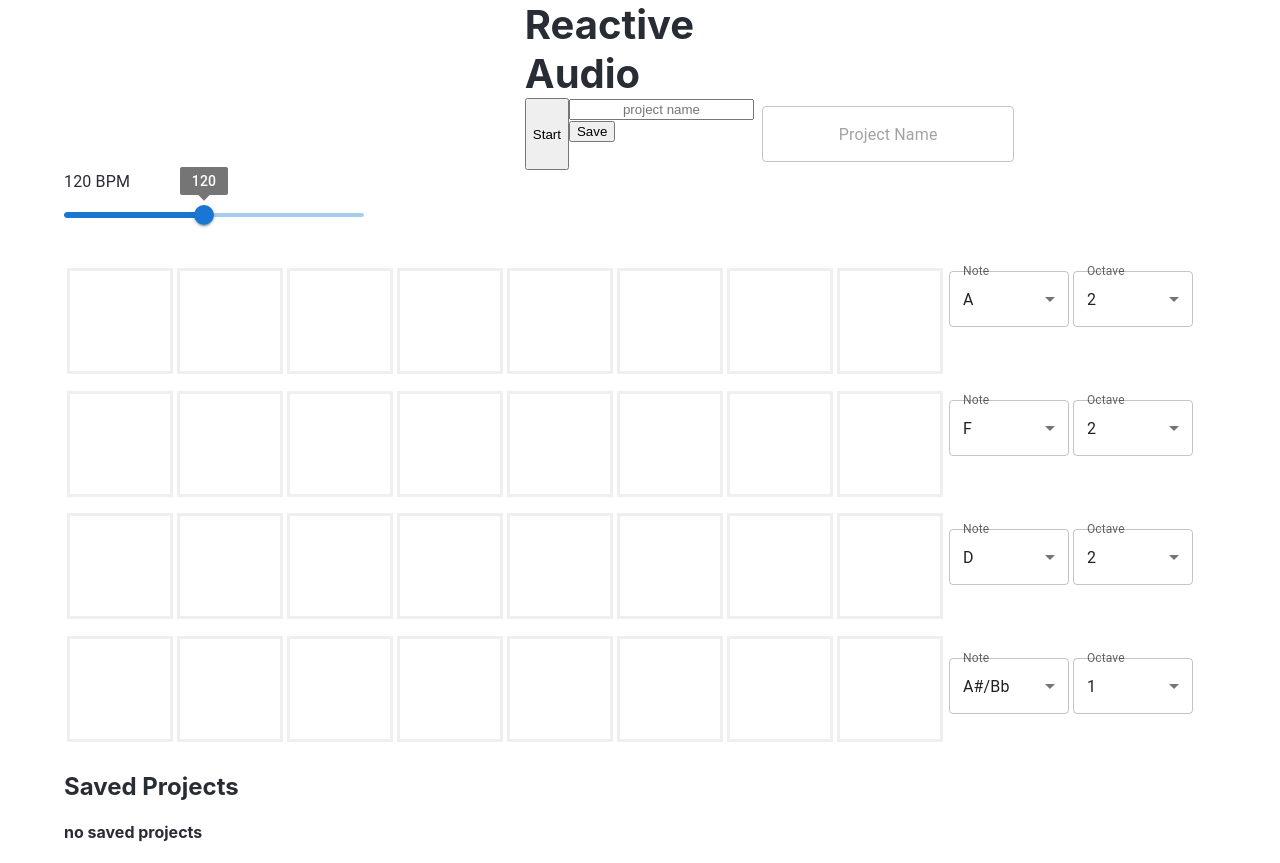
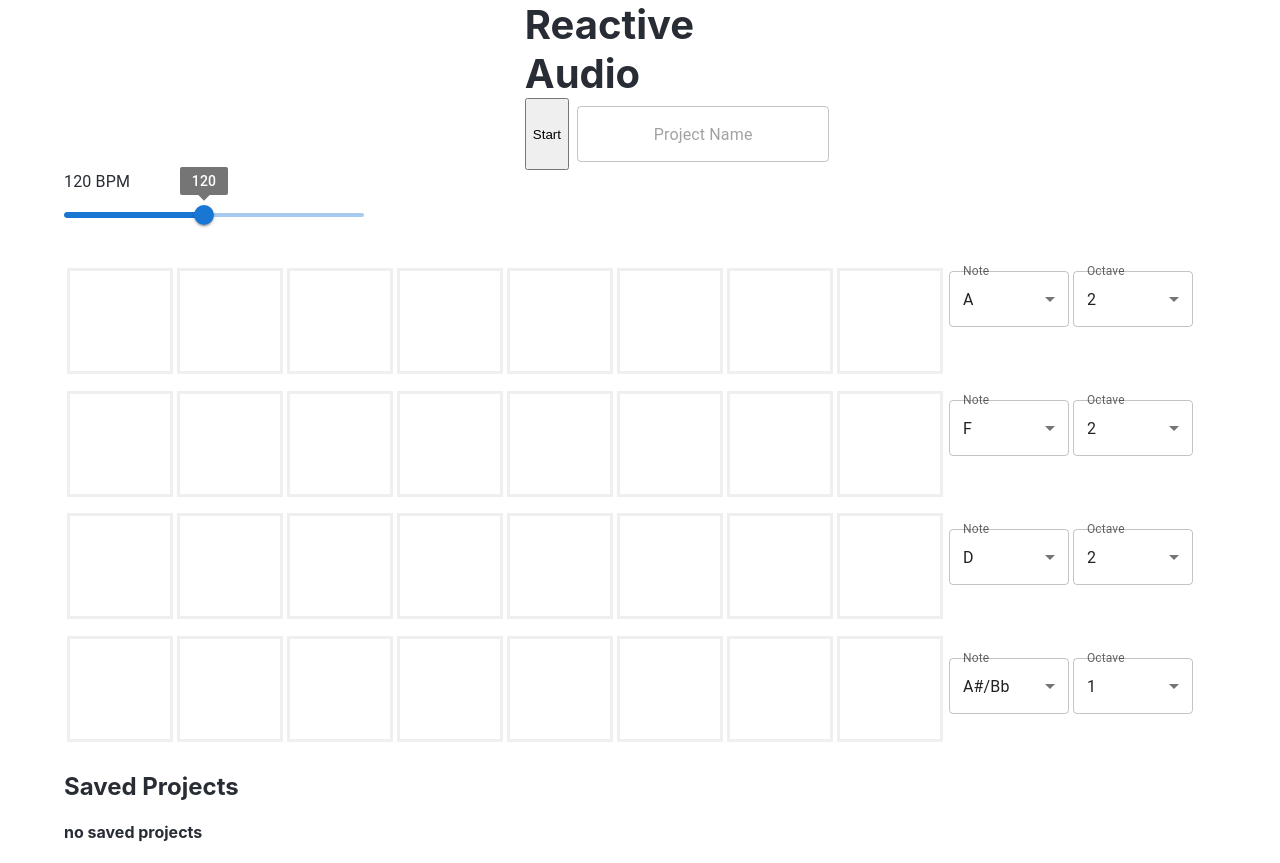
Before and after one commit to rriegel/Reactive-Audio, a React app: page / in a window 1280 px wide. Built offline with nearby package versions, Linux system fonts and the light colour scheme; no server answers; the HTML template or start-up script is replaced by a standard one.

Commit message:
integrated MUI input box to the project name field

```diff
--- a/client/src/app.jsx
+++ b/client/src/app.jsx
@@ -55,8 +55,7 @@ class App extends React.Component {
     })
   }
   saveState(e) {
-    e.preventDefault();
-    let nameValue = document.getElementById('savestate-name').value;
+    let nameValue = e;
     let data = {
       name: nameValue,
       pattern: this.state.checked,
@@ -128,11 +127,10 @@ class App extends React.Component {
             <button onClick={ () => {this.toggleSequencer()} }>
               {this.state.isPlaying ? 'Stop' : 'Start'}
             </button>
-            <form>
-              <input id='savestate-name' type='text' placeholder='project name'></input>
-              <button type='submit' onClick={ (e) => {this.saveState(e)} } >Save</button>
-            </form>
-            <NameInput projectList = { this.state.savestates }/>
+            <NameInput
+              projectList = { this.state.savestates }
+              saveProject={(e) => {this.saveState(e)}}
+            />
           </div>
           <BPMSlider
             def={ this.state.BPM }
--- a/client/src/components/utils/NameInput.js
+++ b/client/src/components/utils/NameInput.js
@@ -3,7 +3,7 @@ import Box from '@mui/material/Box';
 import InputLabel from '@mui/material/InputLabel';
 import TextField from '@mui/material/TextField';
 
-export default function NameInput({ projectList }) {
+export default function NameInput({ projectList, saveProject }) {
 
   const [name, setName] = useState(null);
   const [touched, setTouched] = useState(false);
@@ -12,7 +12,7 @@ export default function NameInput({ projectList }) {
 
   const helper = () => {
     if (!name) {
-      return 'Name your project';
+      return 'Enter project name here';
     }
     if (projectList.indexOf(name) !== -1) {
       return `${name} already exists`;
@@ -21,7 +21,8 @@ export default function NameInput({ projectList }) {
 
   useEffect(() => { helper() }, [name]);
 
-  const handleTouch = () => setTouched(true);
+  const handleFocus = () => setTouched(true);
+  const handleBlur = () => setTouched(false);
 
   const handleChange = (e) => {
     setName(e.target.value);
@@ -29,7 +30,7 @@ export default function NameInput({ projectList }) {
   const keyPress = (e) => {
     if (e.keyCode === 13) {
       e.preventDefault();
-      console.log('value', e.target.value);
+      saveProject(e.target.value);
     }
   }
 
@@ -46,7 +47,8 @@ export default function NameInput({ projectList }) {
         <TextField
           id="name-input"
           placeholder="Project Name"
-          onFocus={handleTouch}
+          onFocus={handleFocus}
+          onBlur={handleBlur}
           onChange={handleChange}
           onKeyDown={keyPress}
           error={ touched && error }
```
